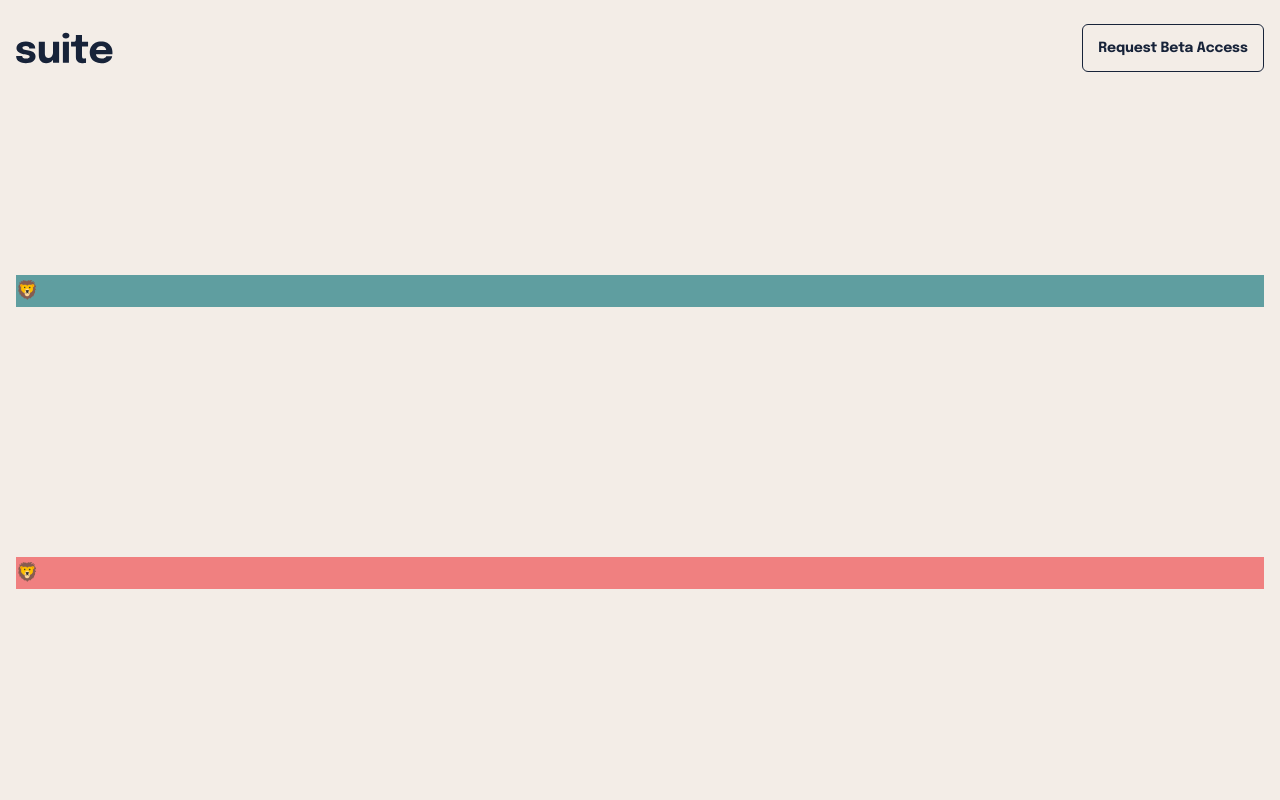
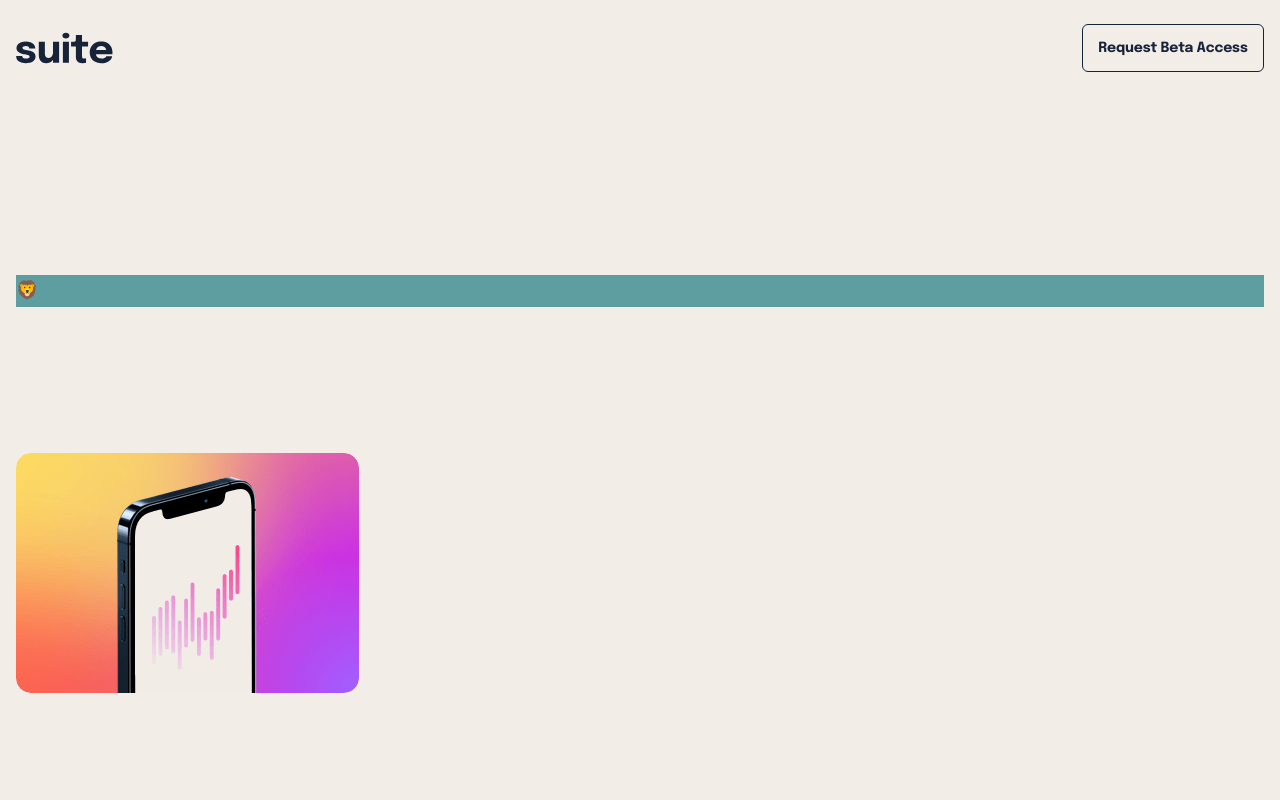
Before and after one commit to ackuser/ng-suite-landing-page, an Angular app: page / in a window 1280 px wide. Shown: the top 800 px of the page. Built offline with nearby package versions, Linux system fonts and the light colour scheme.

Commit message:
Adding image heero landscape

```diff
--- a/src/app/app.component.html
+++ b/src/app/app.component.html
@@ -1,6 +1,11 @@
 <app-header class="item item--header"></app-header>
 <div class="item item--beta">🦁</div>
-<div class="item item--image">🦁</div>
+<img
+  class="item item--image"
+  src="../assets/images/image-hero-landscape.png"
+  alt=""
+  aria-hidden="true"
+/>
 <div class="item item--figures">🦁</div>
 <div class="item item--work">🦁</div>
 <div class="item item--footer">🦁</div>
--- a/src/app/app.component.scss
+++ b/src/app/app.component.scss
@@ -32,9 +32,9 @@
         }
 
         &--image {
-            background: lightcoral;
             grid-column: 1 / 5;
             margin: auto 16px;
+            border-radius: 15px;
         }
 
         &--figures {
```
